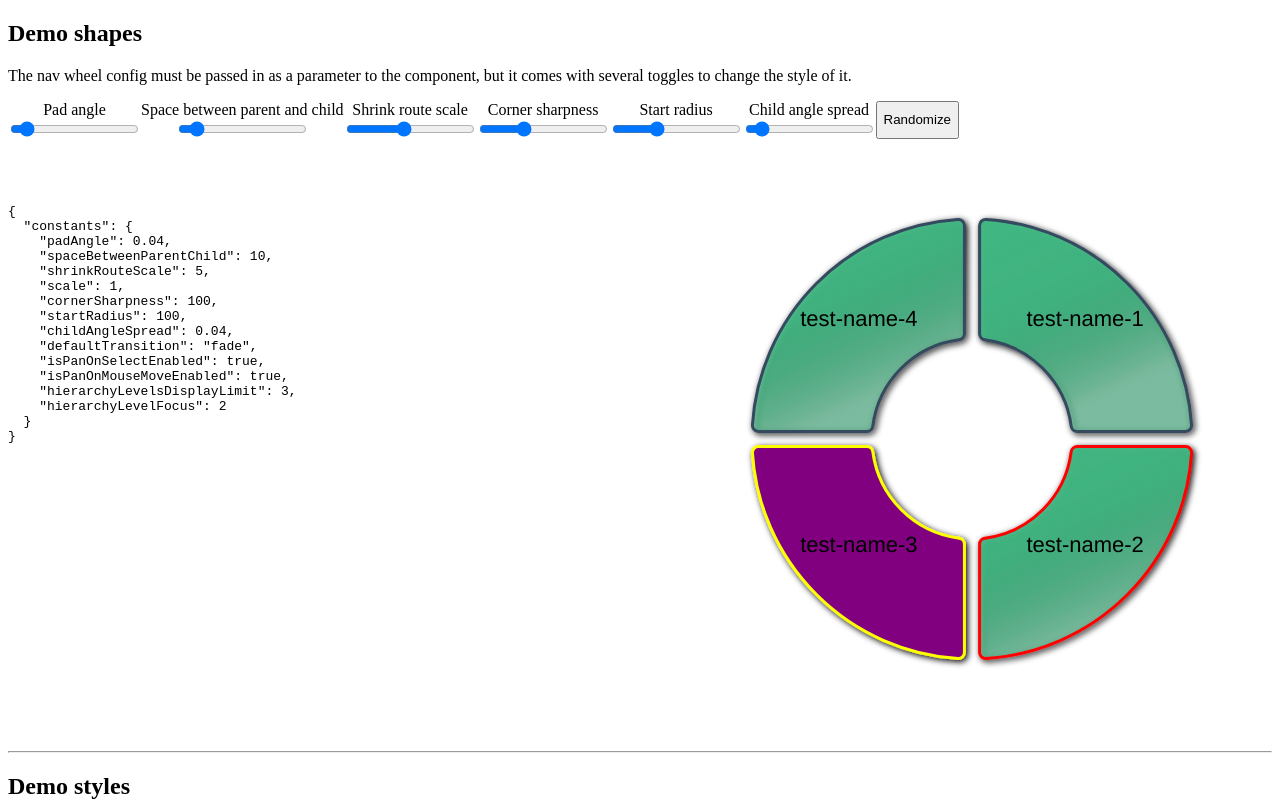
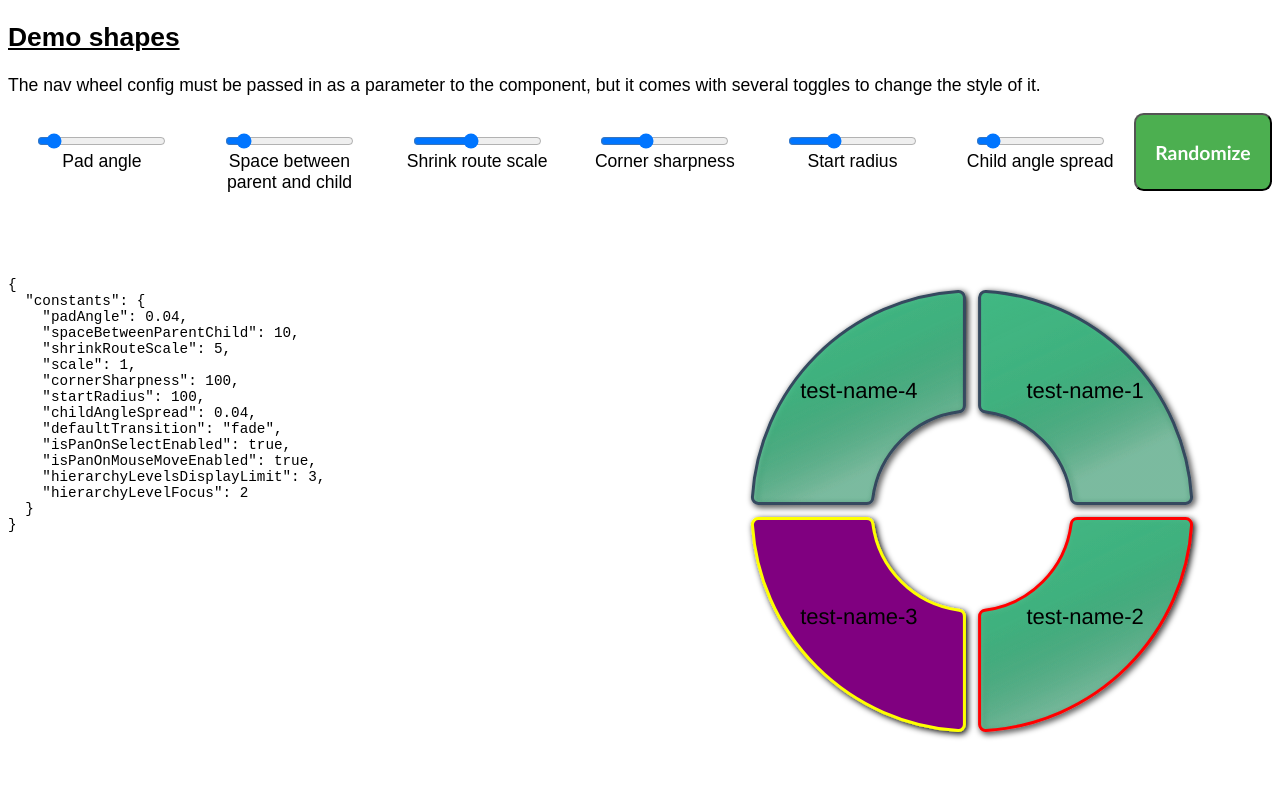
Before and after one commit to Jaeger2305/vue-nav-wheel, a Vue app: page /#/test3 in a window 1280 px wide. Shown: the top 801 px of the page. Built offline with nearby package versions, Linux system fonts and the light colour scheme.

Commit message:
add some very minimal styling, to make the demo look slightly better

```diff
--- a/src/components/config-functionality.vue
+++ b/src/components/config-functionality.vue
@@ -1,15 +1,14 @@
 <template>
   <div class="config-container">
     <div class="input-container">
+      <input v-model="inputIsPanOnSelectEnabled" type="checkbox" />
       <label>Pan on select (affects touchscreens)</label>
-      <input v-model="inputIsPanOnSelectEnabled" type="checkbox" />
     </div>
     <div class="input-container">
+      <input v-model="inputIsPanOnMouseMoveEnabled" type="checkbox" />
       <label>Pan on mousemove</label>
-      <input v-model="inputIsPanOnMouseMoveEnabled" type="checkbox" />
     </div>
     <div class="input-container">
-      <label>Hierarchy levels display limit</label>
       <input
         v-model.number="inputHierarchyLevelsDisplayLimit"
         type="range"
@@ -17,9 +16,9 @@
         max="5"
         step="1"
       />
+      <label>Hierarchy levels display limit</label>
     </div>
     <div class="input-container">
-      <label>Hierarchy level at which to focus</label>
       <input
         v-model.number="inputHierarchyLevelFocus"
         type="range"
@@ -27,21 +26,11 @@
         max="5"
         step="1"
       />
+      <label>Hierarchy level at which to focus</label>
     </div>
     <button @click="randomize">Randomize</button>
   </div>
 </template>
-
-<style>
-.config-container {
-  display: flex;
-}
-.input-container {
-  display: flex;
-  flex-direction: column;
-  align-items: center;
-}
-</style>
 
 <script>
 function randomInRange(min, max) {
--- a/src/components/config.vue
+++ b/src/components/config.vue
@@ -1,28 +1,64 @@
 <template>
   <div class="config-container">
     <div class="input-container">
+      <input
+        v-model.number="inputPadAngle"
+        type="range"
+        min="0"
+        max="0.5"
+        step="0.01"
+      />
       <label>Pad angle</label>
-      <input v-model.number="inputPadAngle" type="range" min="0" max="0.5" step="0.01" />
     </div>
     <div class="input-container">
+      <input
+        v-model.number="inputSpaceBetweenParentChild"
+        type="range"
+        min="0"
+        max="100"
+        step="1"
+      />
       <label>Space between parent and child</label>
-      <input v-model.number="inputSpaceBetweenParentChild" type="range" min="0" max="100" step="1" />
     </div>
     <div class="input-container">
+      <input
+        v-model.number="inputShrinkRouteScale"
+        type="range"
+        min="1"
+        max="10"
+        step="1"
+      />
       <label>Shrink route scale</label>
-      <input v-model.number="inputShrinkRouteScale" type="range" min="1" max="10" step="1" />
     </div>
     <div class="input-container">
+      <input
+        v-model.number="inputCornerSharpness"
+        type="range"
+        min="0"
+        max="300"
+        step="10"
+      />
       <label>Corner sharpness</label>
-      <input v-model.number="inputCornerSharpness" type="range" min="0" max="300" step="10" />
     </div>
     <div class="input-container">
+      <input
+        v-model.number="inputStartRadius"
+        type="range"
+        min="0"
+        max="300"
+        step="10"
+      />
       <label>Start radius</label>
-      <input v-model.number="inputStartRadius" type="range" min="0" max="300" step="10" />
     </div>
     <div class="input-container">
+      <input
+        v-model.number="inputChildAngleSpread"
+        type="range"
+        min="0"
+        max="0.5"
+        step="0.01"
+      />
       <label>Child angle spread</label>
-      <input v-model.number="inputChildAngleSpread" type="range" min="0" max="0.5" step="0.01" />
     </div>
     <button @click="randomize">Randomize</button>
   </div>
@@ -36,6 +72,11 @@
   display: flex;
   flex-direction: column;
   align-items: center;
+  margin: 1em;
+  width: 10em;
+}
+label {
+  text-align: center;
 }
 </style>
 
--- a/src/components/demo-wrapper.vue
+++ b/src/components/demo-wrapper.vue
@@ -25,16 +25,40 @@
   </div>
 </template>
 
-<style lang="scss" scoped>
-::v-deep .codebox {
+<style lang="scss">
+.codebox {
   height: 500px;
   width: 500px;
   overflow: auto;
 }
-::v-deep .simple-flex {
+.simple-flex {
   display: flex;
   justify-content: space-between;
   align-items: center;
+}
+body {
+  font-size: 110%;
+  font-family: Arial, Helvetica, sans-serif;
+}
+h1,
+h2 {
+  text-decoration: underline;
+}
+button {
+  font-family: "Candara";
+  font-weight: bold;
+  font-size: 110%;
+  background-color: #4caf50; /* Green */
+  color: white;
+  border-radius: 0.5em;
+  transition-duration: 0.4s;
+  padding: 1em;
+  height: 4em;
+}
+
+button:hover {
+  background-color: lightgray;
+  color: #1f7950;
 }
 </style>
 
```
